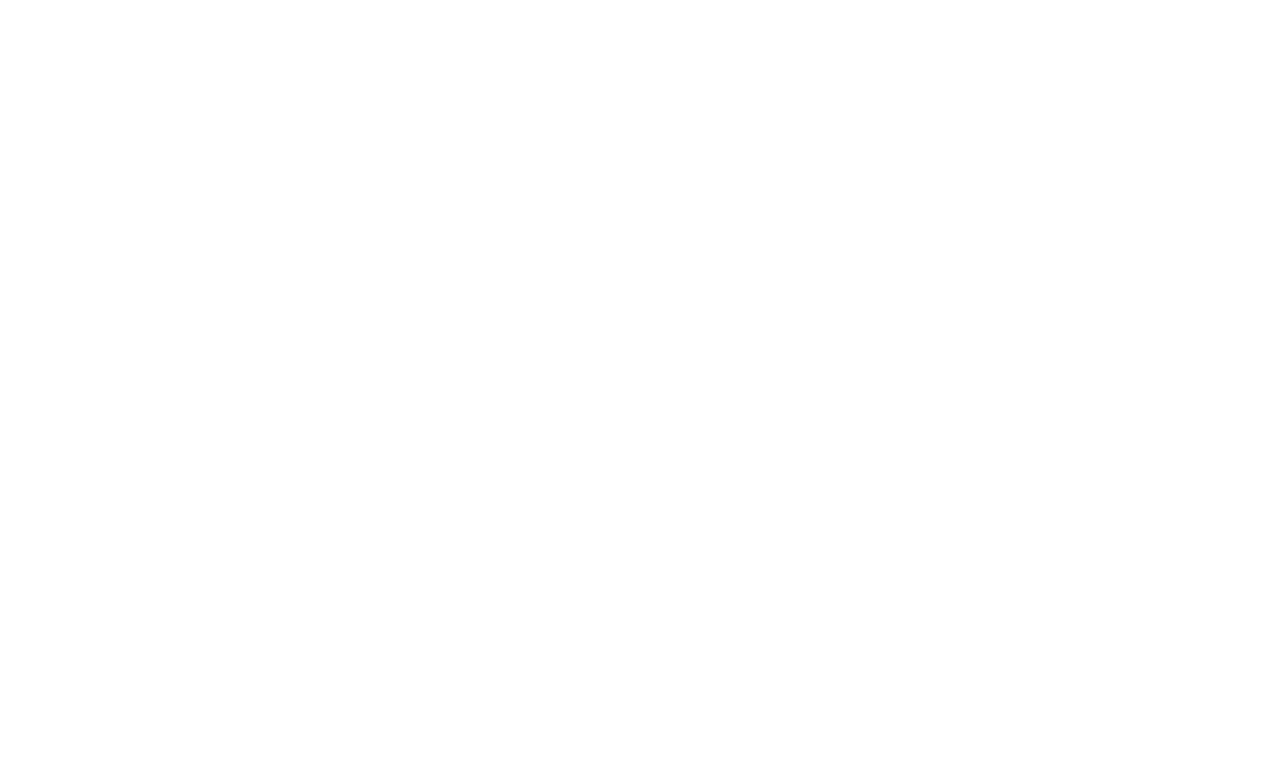
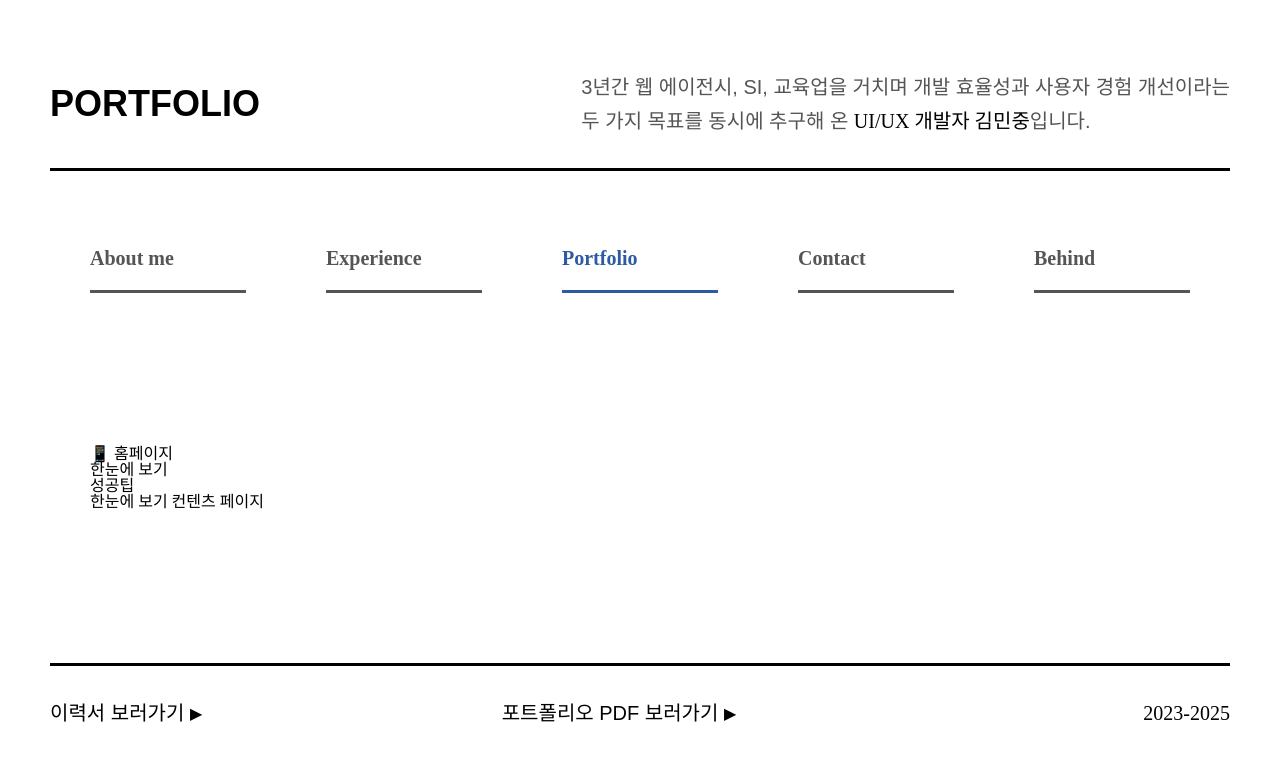
Before and after one commit to f1m1nn2r/my-portfolio, a React (Vite) app: page /portfolio/all-services in a window 1280 px wide. Before the commit this address had no page. Shown: the top 760 px of the page. Built offline with nearby package versions, Linux system fonts and the light colour scheme; a web font is replaced by a local one.

Commit message:
feat(routing): 포트폴리오 중첩 라우팅 구조 구현

```diff
--- a/src/App.jsx
+++ b/src/App.jsx
@@ -1,11 +1,17 @@
-import { BrowserRouter as Router, Routes, Route } from "react-router-dom";
-import Layout from "./components/Layout";
-import About from "./pages/About";
-import Experience from "./pages/Experience";
-import Portfolio from "./pages/Portfolio";
-import Contact from "./pages/Contact";
-import Behind from "./pages/Behind";
-import "./styles/index.css";
+import {
+  BrowserRouter as Router,
+  Routes,
+  Route,
+  Navigate,
+} from 'react-router-dom';
+import Layout from './components/Layout';
+import About from './pages/About';
+import Experience from './pages/Experience';
+import Portfolio from './pages/Portfolio';
+import PortfolioDetail from './pages/PortfolioDetail';
+import Contact from './pages/Contact';
+import Behind from './pages/Behind';
+import './styles/index.css';
 
 export default function App() {
   return (
@@ -15,7 +21,10 @@
           <Route path="/" element={<Layout />}>
             <Route index element={<About />} />
             <Route path="experience" element={<Experience />} />
-            <Route path="portfolio" element={<Portfolio />} />
+            <Route path="portfolio" element={<Portfolio />}>
+              <Route index element={<Navigate to="all-services" replace />} />
+              <Route path=":projectId" element={<PortfolioDetail />} />
+            </Route>
             <Route path="contact" element={<Contact />} />
             <Route path="behind" element={<Behind />} />
           </Route>
--- a/src/pages/Portfolio.jsx
+++ b/src/pages/Portfolio.jsx
@@ -1,4 +1,5 @@
-import PortfolioNavigation from "../components/PortfolioNavigation";
+import { Outlet } from 'react-router-dom';
+import PortfolioNavigation from '../components/PortfolioNavigation';
 
 export default function Portfolio() {
   return (
@@ -6,6 +7,9 @@
       <section className="portfolio">
         <div className="portfolio__container">
           <PortfolioNavigation />
+          <div className="portfolio__content">
+            <Outlet />
+          </div>
         </div>
       </section>
     </>
```
